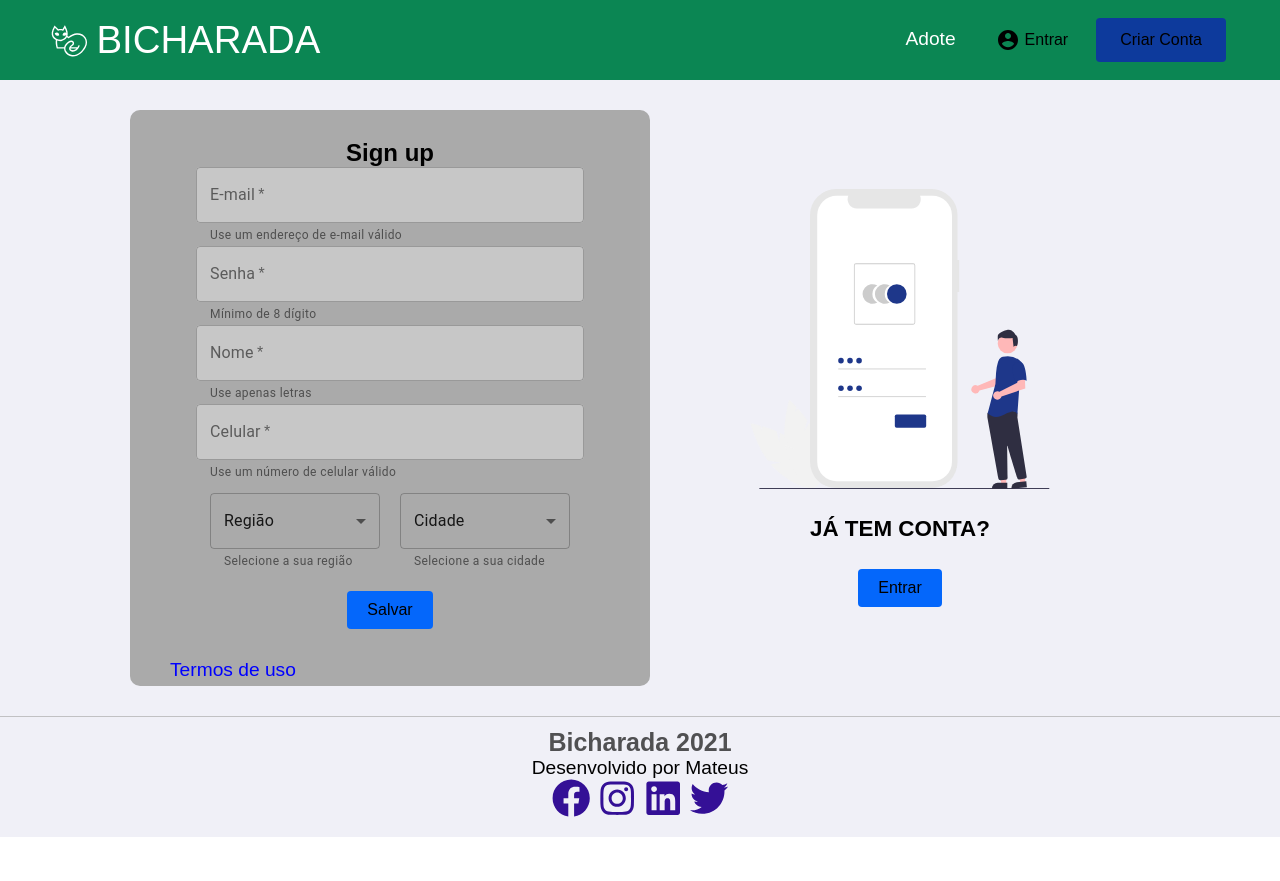
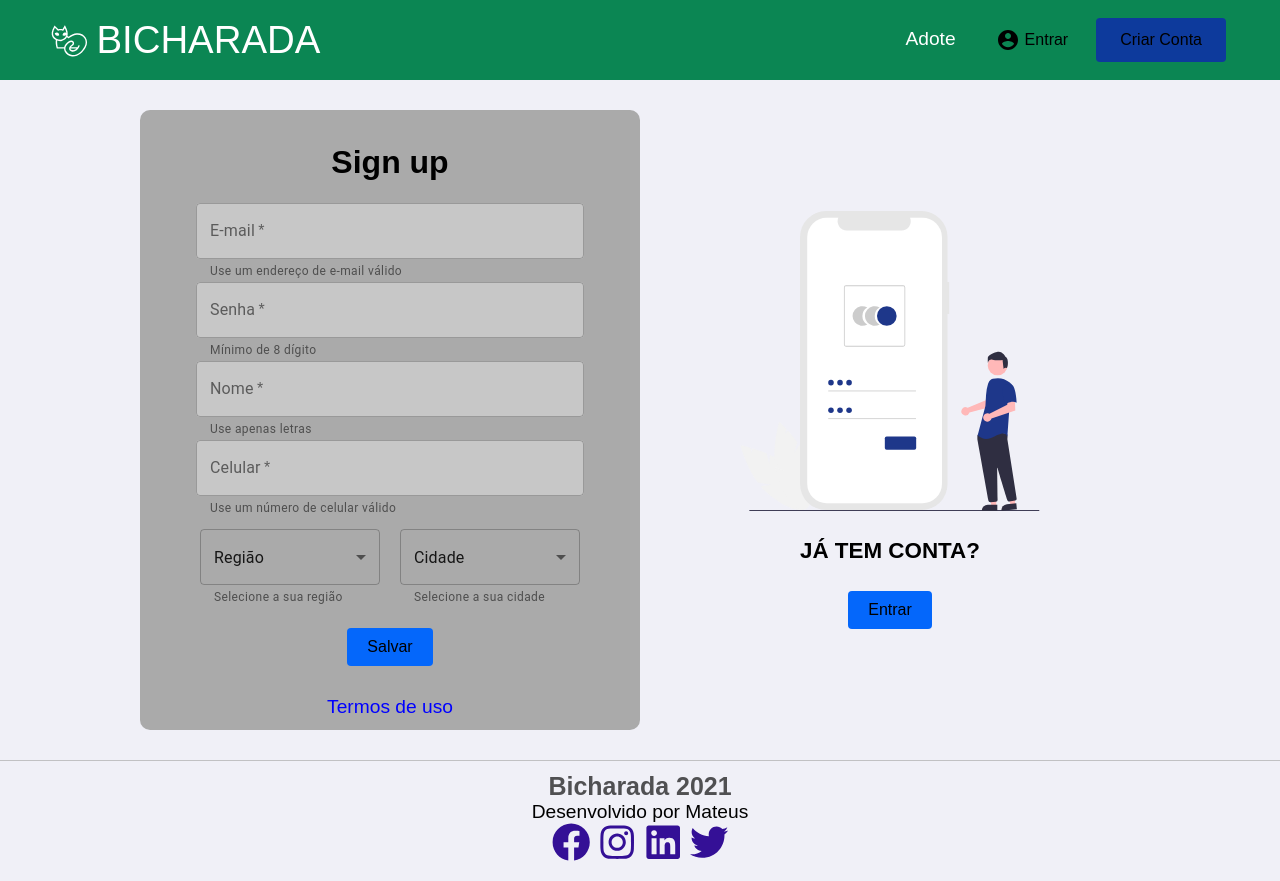
Before and after one commit to mateus-luciano/bicharada-web, a React (Create React App) app: page /sign-up in a window 1280 px wide. Before the commit the page ends 837 px from the top, so only its background shows below. Built offline with nearby package versions, Linux system fonts and the light colour scheme; no server answers.

Commit message:
sign up page style

```diff
--- a/src/pages/SignUp/index.jsx
+++ b/src/pages/SignUp/index.jsx
@@ -33,6 +33,7 @@ import {
   SelectContainer,
   CollapseDiv as Collapse,
   LinkUseTerms,
+  TitleForm,
 } from './styles';
 
 export default () => {
@@ -158,7 +159,9 @@ export default () => {
       </LoginSection>
       <SignUpSection>
         <Form onSubmit={handleStoreSignUp}>
-          <h2>Sign up</h2>
+          <TitleForm>
+            Sign up
+          </TitleForm>
           <Input
             id="email"
             label="E-mail"
@@ -206,7 +209,7 @@ export default () => {
           </InputMask>
           <SelectContainer>
             <FormControl
-              style={{ width: 170 }}
+              style={{ width: 180 }}
               variant="outlined"
             >
               <Select
@@ -224,7 +227,7 @@ export default () => {
               <FormHelperText>Selecione a sua região</FormHelperText>
             </FormControl>
             <FormControl
-              style={{ width: 170 }}
+              style={{ width: 180 }}
               variant="outlined"
             >
               { region === 1 ? (
--- a/src/pages/SignUp/styles.jsx
+++ b/src/pages/SignUp/styles.jsx
@@ -36,8 +36,8 @@ export const LoginSection = styled.div`
 `;
 
 export const SignUpSection = styled.div`
-  min-width: 520px;
-  height: 100%;
+  min-width: 500px;
+  height: 620px;
   background: #aaa;
   border-radius: 10px;
   display: flex;
@@ -129,7 +129,7 @@ export const Form = styled.form`
 `;
 
 export const SelectContainer = styled.div`
-  width: 360px;
+  width: 380px;
   display: flex;
   justify-content: space-between;
   margin: 10px 0 20px 0;
@@ -152,7 +152,7 @@ export const LinkUseTerms = styled(IntLink)`
   font-weight: 500;
   color: #00f;
   margin-bottom: 20px;
-  align-self: flex-start;
+  // align-self: flex-start;
   // margin-top: 10px;
 
   &:hover {
@@ -165,3 +165,9 @@ export const LinkUseTerms = styled(IntLink)`
     margin-top: 20px;
   }
 `;
+
+export const TitleForm = styled.h1`
+  font-size: 2em;
+  line-height: 1em;
+  margin-bottom: 25px;
+`;
```
